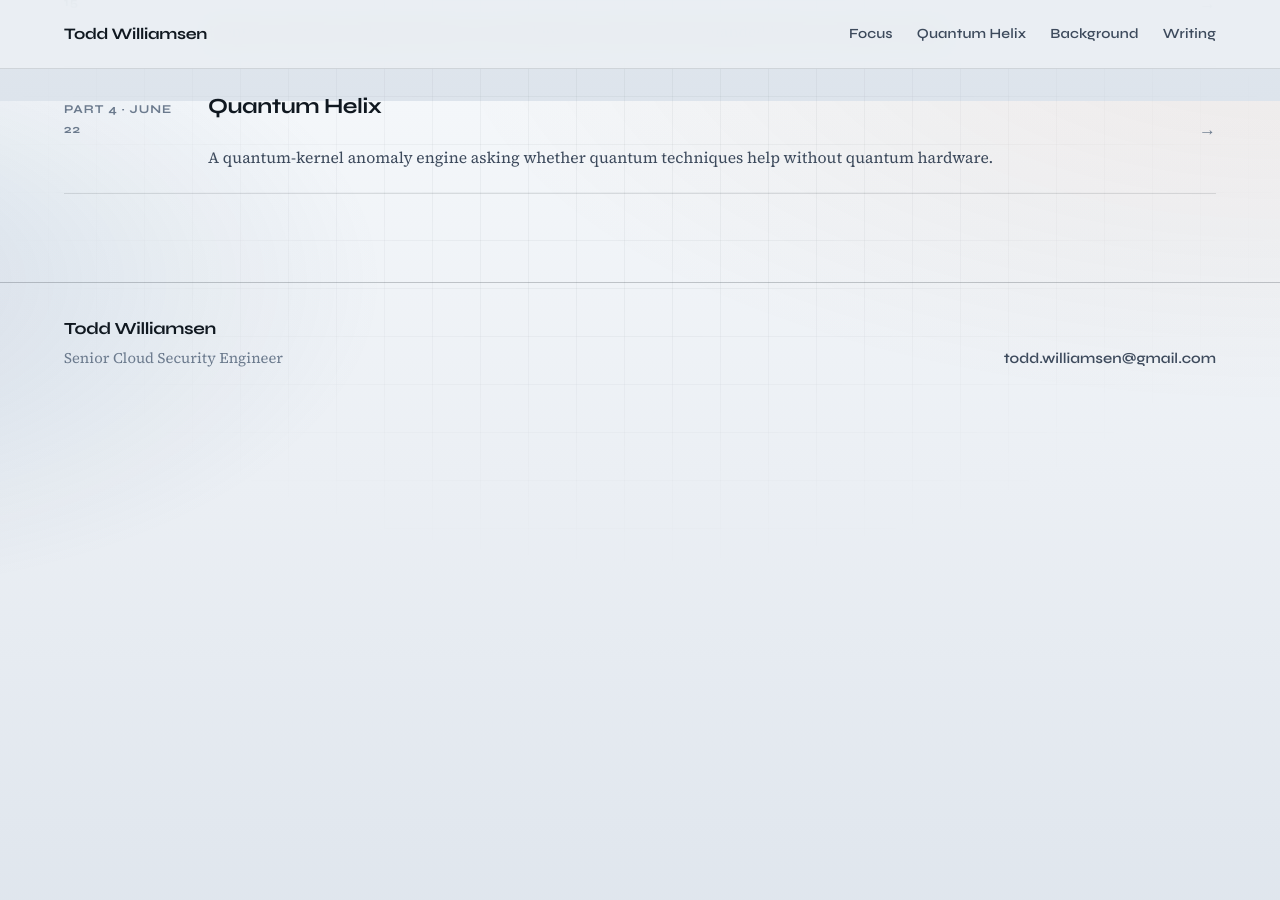
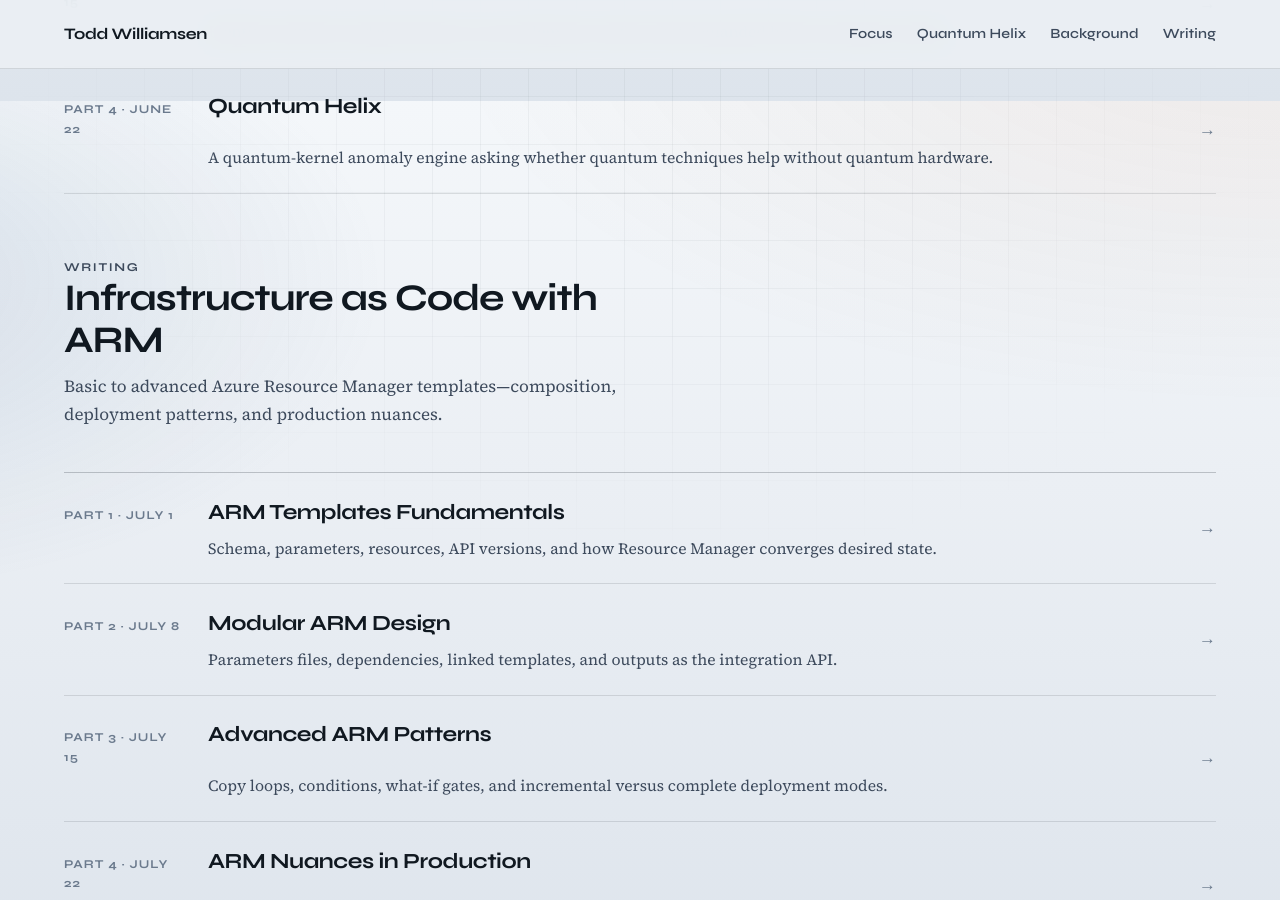
Before and after one commit to toddwilliamsen/toddwilliamsen.github.io, a Jekyll site: the page built from index.html, in a window 1280 px wide and 900 px high, scrolled down 4399 px. Built offline with Jekyll 4.4.1, drawn with Linux system fonts in a browser that asks for light colours; before the commit the page ends 4813 px from its top, so only the background shows below that; some of the changed text lies outside the part shown.

Commit message:
Add an ARM infrastructure-as-code series from fundamentals to nuances.
Covers template anatomy, modular composition, advanced deployment patterns, and production pitfalls with diagrams and homepage listing.

```diff
--- a/index.html
+++ b/index.html
@@ -178,5 +178,46 @@
         </a>
       </li>
     </ul>
+
+    <div class="section-head reveal" style="margin-top: clamp(3rem, 6vw, 4rem);">
+      <p class="section-label">Writing</p>
+      <h2>Infrastructure as Code with ARM</h2>
+      <p>Basic to advanced Azure Resource Manager templates—composition, deployment patterns, and production nuances.</p>
+    </div>
+
+    <ul class="writing-list">
+      <li class="writing-item reveal">
+        <a href="{{ '/articles/arm-templates-fundamentals/' | relative_url }}">
+          <span class="writing-topic">Part 1 · July 1</span>
+          <h3 class="writing-title">ARM Templates Fundamentals</h3>
+          <p class="writing-blurb">Schema, parameters, resources, API versions, and how Resource Manager converges desired state.</p>
+          <span class="writing-arrow" aria-hidden="true">→</span>
+        </a>
+      </li>
+      <li class="writing-item reveal reveal-delay-1">
+        <a href="{{ '/articles/arm-modular-design/' | relative_url }}">
+          <span class="writing-topic">Part 2 · July 8</span>
+          <h3 class="writing-title">Modular ARM Design</h3>
+          <p class="writing-blurb">Parameters files, dependencies, linked templates, and outputs as the integration API.</p>
+          <span class="writing-arrow" aria-hidden="true">→</span>
+        </a>
+      </li>
+      <li class="writing-item reveal reveal-delay-2">
+        <a href="{{ '/articles/arm-advanced-patterns/' | relative_url }}">
+          <span class="writing-topic">Part 3 · July 15</span>
+          <h3 class="writing-title">Advanced ARM Patterns</h3>
+          <p class="writing-blurb">Copy loops, conditions, what-if gates, and incremental versus complete deployment modes.</p>
+          <span class="writing-arrow" aria-hidden="true">→</span>
+        </a>
+      </li>
+      <li class="writing-item reveal">
+        <a href="{{ '/articles/arm-nuances/' | relative_url }}">
+          <span class="writing-topic">Part 4 · July 22</span>
+          <h3 class="writing-title">ARM Nuances in Production</h3>
+          <p class="writing-blurb">Secrets, RBAC races, API version traps, drift, and the gaps a green deploy can hide.</p>
+          <span class="writing-arrow" aria-hidden="true">→</span>
+        </a>
+      </li>
+    </ul>
   </div>
 </section>
```
Also changed, not shown: articles/arm-advanced-patterns.md (added, +97 -0 lines), articles/arm-modular-design.md (added, +89 -0 lines), articles/arm-nuances.md (added, +142 -0 lines), articles/arm-templates-fundamentals.md (added, +94 -0 lines), images/arm-advanced.svg (added), images/arm-fundamentals.svg (added), images/arm-modular.svg (added), images/arm-nuances.svg (added).
